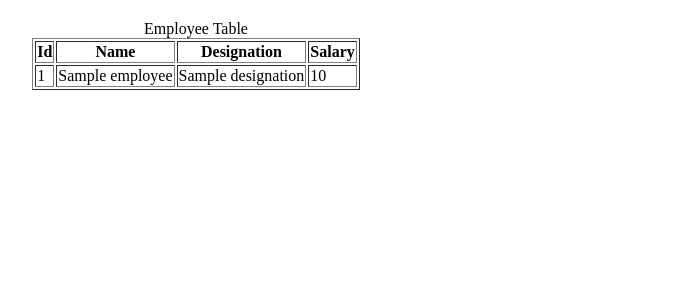
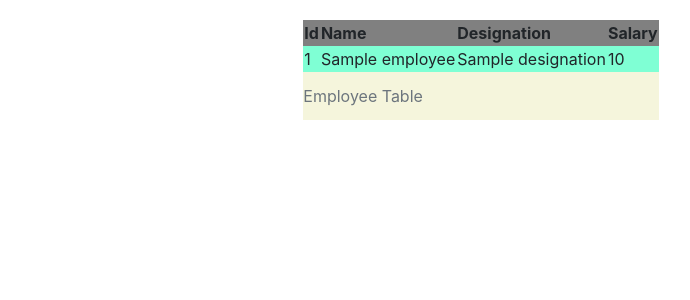
Before and after one commit to mf-hossen/Learn-Slim, a PHP site: template templates/list.php in a window 1280 px wide. Shown: the top 300 px of the page, without its empty margins (444-1134 px from the left). Run offline with PHP 8.4, Linux system fonts and the light colour scheme; the template is opened without the code that fills it: most values are stand-ins (such as "Sample title", 1, 10 or a date in 2020); some libraries are stand-ins or nearby versions.

Commit message:
employee list page

```diff
--- a/templates/list.php
+++ b/templates/list.php
@@ -1,10 +1,41 @@
-<table border="1" style="margin: 20px auto">
+<!DOCTYPE html>
+<html lang="en">
+<head>
+    <meta charset="utf-8">
+    <meta http-equiv="X-UA-Compatible" content="IE=edge">
+    <meta name="viewport" content="width=device-width, initial-scale=1">
+    <!-- The above 3 meta tags *must* come first in the head; any other head content must come *after* these tags -->
+    <title>Bootstrap 101 Template</title>
+
+    <!-- Bootstrap -->
+    <link href="css/bootstrap.min.css" rel="stylesheet">
+
+    <!-- HTML5 shim and Respond.js for IE8 support of HTML5 elements and media queries -->
+    <!-- WARNING: Respond.js doesn't work if you view the page via file:// -->
+    <!--[if lt IE 9]>
+    <script src="https://oss.maxcdn.com/html5shiv/3.7.3/html5shiv.min.js"></script>
+    <script src="https://oss.maxcdn.com/respond/1.4.2/respond.min.js"></script>
+    <![endif]-->
+    <style>
+
+        th{
+            background-color: grey;
+        }
+
+        caption{
+
+            background-color: beige;
+        }
+    </style>
+</head>
+<body>
+    <div class="container">
+        <div class="row">
+            <table style="margin: 20px auto; background-color: aquamarine">
                 <caption>Employee Table</caption>
                 <tr><th>Id</th><th>Name</th><th>Designation</th><th>Salary</th></tr>
-
-
+            <div class="col-md-6" style="text-align: center">
                 <?php
-
                 foreach ($employee as $emp){
                     echo "<tr>";
                     echo "<td>";
@@ -26,4 +57,20 @@
                 }
                 ?>
 
+            </div>
             </table>
+            <div class="col-md-6">
+
+
+            </div>
+        </div>
+
+
+
+
+
+<script src="https://ajax.googleapis.com/ajax/libs/jquery/1.12.4/jquery.min.js"></script>
+<!-- Include all compiled plugins (below), or include individual files as needed -->
+<script src="js/bootstrap.min.js"></script>
+</body>
+</html>
```
Lines whose indentation alone changed are shown as unchanged.
